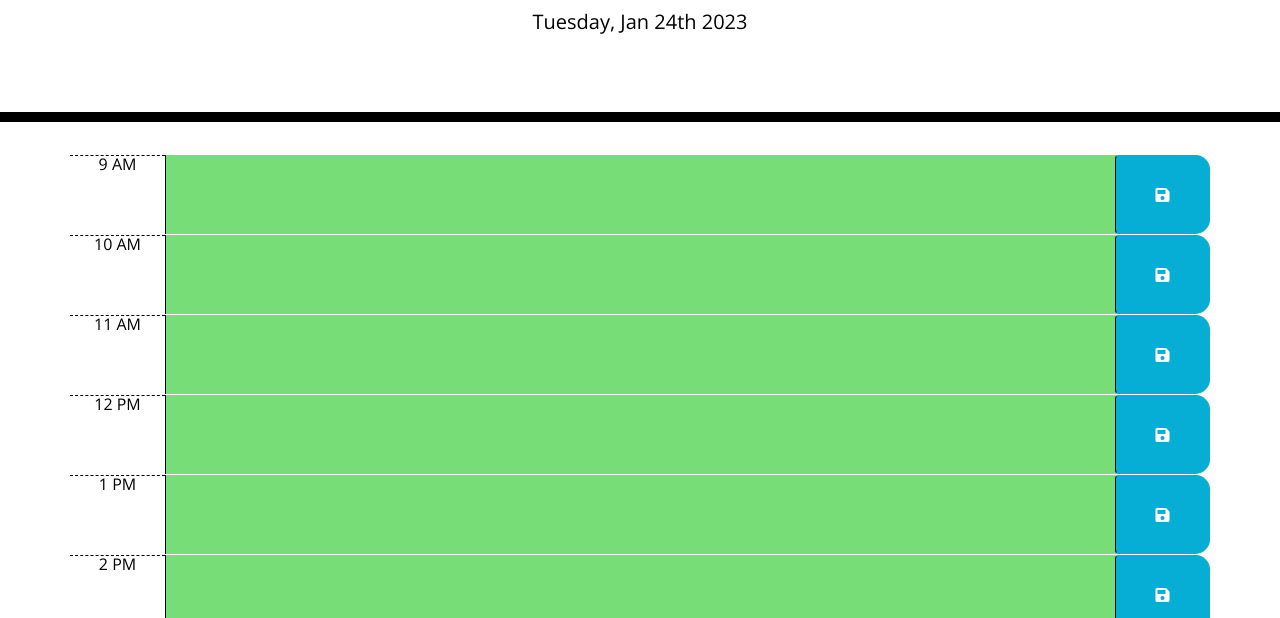
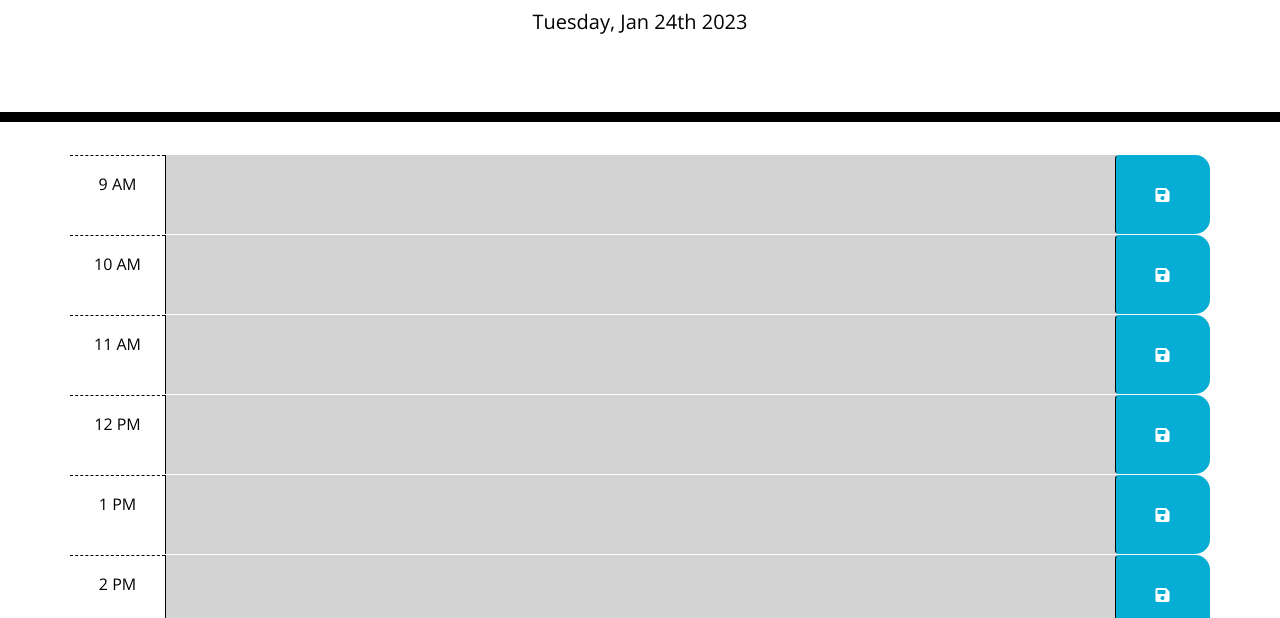
Before and after one commit to Ahmed140298/Work-Day-Scheduler, a plain HTML site: page index.html in a window 1280 px wide. Shown: the part 182-800 px from the top of the page. Drawn offline with nearby package versions, Linux system fonts and the light colour scheme.

Commit message:
created timetracker function and save to localstorage in the script.js file

```diff
--- a/starter/Assests/Js/script.js
+++ b/Assests/Js/script.js
@@ -41,15 +41,15 @@ $(document).ready(function () {
     }
 
     // Get item from local storage if any
-    $("#nineAm .description").val(localStorage.getItem("nineAm"));
-    $("#tenAm .description").val(localStorage.getItem("tenAm"));
-    $("#elevenAm .description").val(localStorage.getItem("elevenAm"));
-    $("#twelvePm .description").val(localStorage.getItem("twelvePm"));
-    $("#thirTeen .description").val(localStorage.getItem("thirTeen"));
-    $("#fourteen .description").val(localStorage.getItem("fourteen"));
-    $("#fifteen .description").val(localStorage.getItem("fifteen"));
-    $("#sixteen .description").val(localStorage.getItem("sixteen"));
-    $("#seventeen .description").val(localStorage.getItem("seventeen"));
+    $("#hour9 .description").val(localStorage.getItem("hour9"));
+    $("#hour10 .description").val(localStorage.getItem("hour10"));
+    $("#hour11 .description").val(localStorage.getItem("hour11"));
+    $("#hour12 .description").val(localStorage.getItem("hour12"));
+    $("#hour13 .description").val(localStorage.getItem("hour13"));
+    $("#hour14 .description").val(localStorage.getItem("hour14"));
+    $("#hour15 .description").val(localStorage.getItem("hour15"));
+    $("#hour16 .description").val(localStorage.getItem("hour16"));
+    $("#hour17 .description").val(localStorage.getItem("hour17"));
 
     timeTracker();
 });
--- a/starter/Assests/css/style.css
+++ b/Assests/css/style.css
@@ -40,6 +40,8 @@ textarea {
   background-color: #ffffff;
   color: #000000;
   border-top: 1px dashed #000000;
+  text-align: center;
+  padding: 20px;
 }
 
 .past {
--- a/index.html
+++ b/index.html
@@ -8,7 +8,7 @@
     <link rel="stylesheet" href="https://use.fontawesome.com/releases/v5.8.1/css/all.css"
         integrity="sha384-50oBUHEmvpQ+1lW4y57PTFmhCaXp0ML5d60M1M7uH2+nqUivzIebhndOJK28anvf" crossorigin="anonymous" />
     <link href="https://fonts.googleapis.com/css?family=Open+Sans&display=swap" rel="stylesheet" />
-    <link rel="stylesheet" href="./starter/Assests/css/style.css" />
+    <link rel="stylesheet" href="./Assests/css/style.css" />
 
     <title>Work Day Scheduler</title>
   </head>
@@ -21,55 +21,55 @@
     </header>
     <div class="container">
       <!-- Timeblocks go here -->
-    <div id="nineAm" class="row time-block">
+    <div id="hour9" class="row time-block">
         <div class="col-md-1 hour">9 AM</div>
         <textarea class="col-md-10 description"></textarea>
         <button class="btn saveBtn col-md-1"><i class="fas fa-save"></i></button>
     </div>
 
-    <div id="tenAm" class="row time-block">
+    <div id="hour10" class="row time-block">
         <div class="col-md-1 hour">10 AM</div>
         <textarea class="col-md-10 description"></textarea>
         <button class="btn saveBtn col-md-1"><i class="fas fa-save"></i></button>
     </div>
 
-    <div id="elevenAm" class="row time-block">
+    <div id="hour11" class="row time-block">
         <div class="col-md-1 hour">11 AM</div>
         <textarea class="col-md-10 description"></textarea>
         <button class="btn saveBtn col-md-1"><i class="fas fa-save"></i></button>
     </div>
 
-    <div id="twelvePm" class="row time-block">
+    <div id="hour12" class="row time-block">
         <div class="col-md-1 hour">12 PM</div>
         <textarea class="col-md-10 description"></textarea>
         <button class="btn saveBtn col-md-1"><i class="fas fa-save"></i></button>
     </div>
 
-    <div id="thirTeen" class="row time-block">
+    <div id="hour13" class="row time-block">
         <div class="col-md-1 hour">1 PM</div>
         <textarea class="col-md-10 description"></textarea>
         <button class="btn saveBtn col-md-1"><i class="fas fa-save"></i></button>
     </div>
 
-    <div id="fourteen" class="row time-block">
+    <div id="hour14" class="row time-block">
         <div class="col-md-1 hour">2 PM</div>
         <textarea class="col-md-10 description"></textarea>
         <button class="btn saveBtn col-md-1"><i class="fas fa-save"></i></button>
     </div>
 
-    <div id="fifteen" class="row time-block">
+    <div id="hour15" class="row time-block">
         <div class="col-md-1 hour">3 PM</div>
         <textarea class="col-md-10 description"></textarea>
         <button class="btn saveBtn col-md-1"><i class="fas fa-save"></i></button>
     </div>
 
-    <div id="sixteen" class="row time-block">
+    <div id="hour16" class="row time-block">
         <div class="col-md-1 hour">4 PM</div>
         <textarea class="col-md-10 description"></textarea>
         <button class="btn saveBtn col-md-1"><i class="fas fa-save"></i></button>
     </div>
 
-    <div id="seventeen" class="row time-block">
+    <div id="hour17" class="row time-block">
         <div class="col-md-1 hour">5 PM</div>
         <textarea class="col-md-10 description"></textarea>
         <button class="btn saveBtn col-md-1"><i class="fas fa-save"></i></button>
@@ -78,7 +78,7 @@
     </div>
     <script src="https://code.jquery.com/jquery-3.4.1.min.js"></script>
     <script src="https://cdnjs.cloudflare.com/ajax/libs/moment.js/2.24.0/moment.min.js"></script>
-    <script src="./starter/Assests/Js/script.js"></script>
+    <script src="./Assests/Js/script.js"></script>
 
   </body>
 </html>
```
Also changed, not shown: 4 other files.
